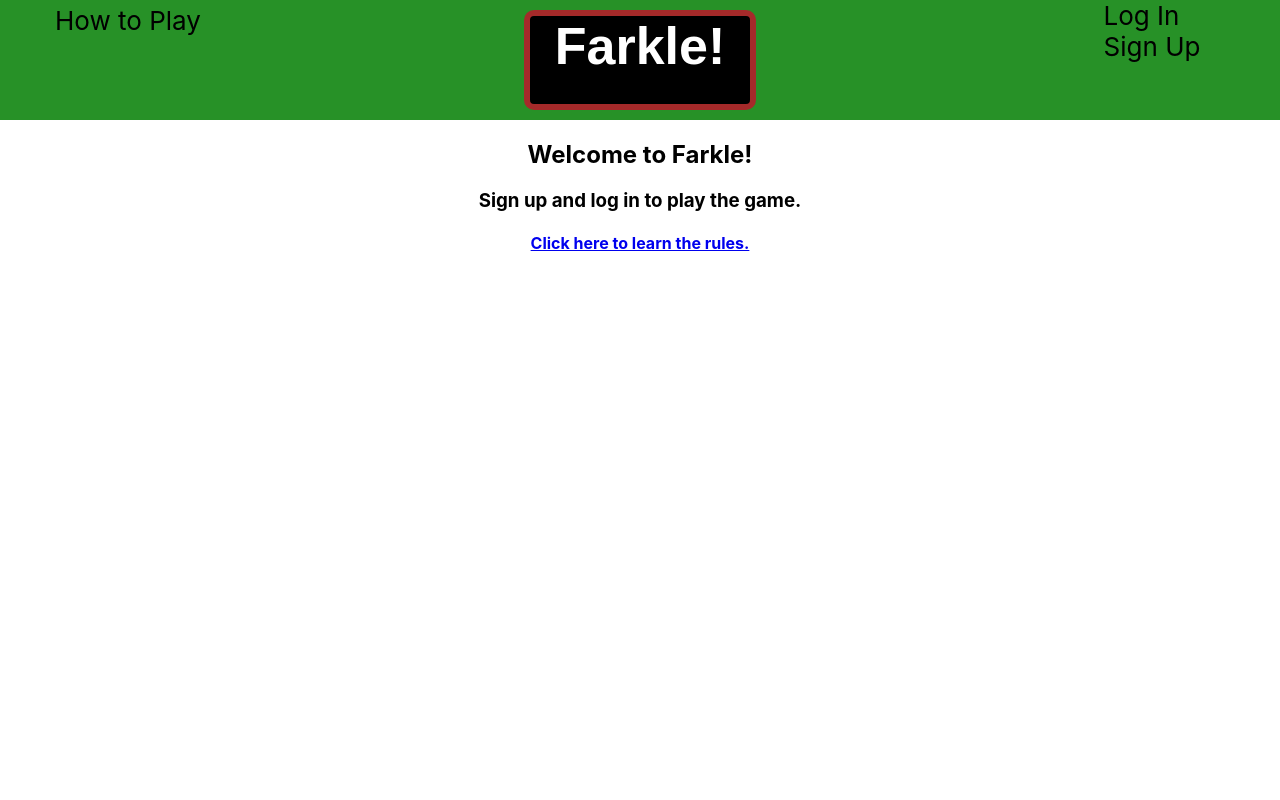
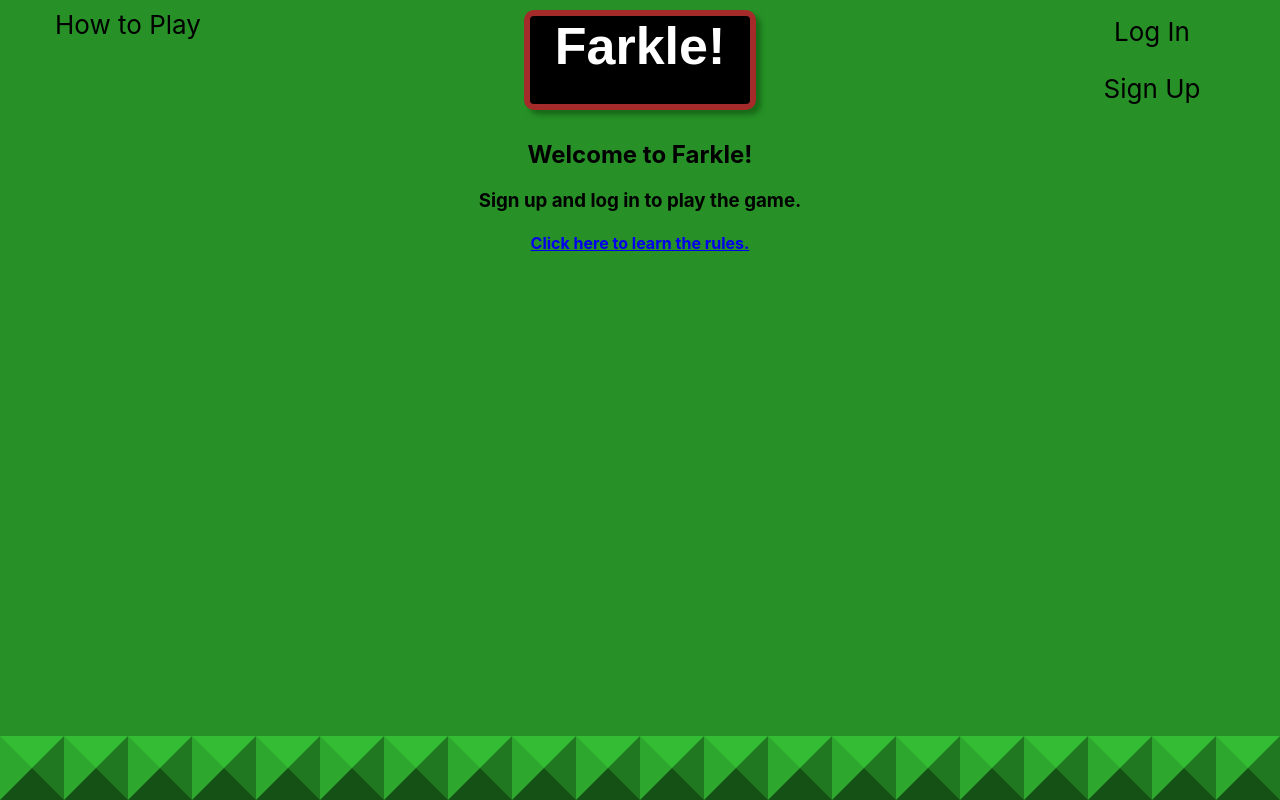
Before and after one commit to carl-larson/capstone-backend, a React (Create React App) app in the folder client/: page / in a window 1280 px wide. Built offline with nearby package versions, Linux system fonts and the light colour scheme; a web font is replaced by a local one.

Commit message:
lots of CSS updates, green backgrounds and chalkboard themes everywhere. Added the croupier border at the bottom.

```diff
--- a/client/src/App.css
+++ b/client/src/App.css
@@ -1,3 +1,7 @@
+body {
+  background-color: rgb(39, 145, 39);
+}
+
 .Header {
   background-color: rgb(39, 145, 39);
   justify-items: center;
@@ -7,6 +11,7 @@
   grid-template-columns: 20% 60% 20%;
   font-size: calc(10px + 2vmin);
   color: white;
+
 }
 
 .menuButton {
@@ -22,17 +27,18 @@ h1 {
   border: 6px solid brown;
   border-radius: 10px;
   background-color: black;
+  box-shadow: 5px 5px 5px rgb(24, 107, 24);
   color: white;
   text-align: center;
   width: 220px;
 }
 
-.topNav {
+/* .topNav {
   width: 100%;
   display: none;
   position: absolute;
 
-}
+} */
 
 .App {
   display: flex;
@@ -40,15 +46,30 @@ h1 {
   align-items: center;
 }
 
+.loginButtons {
+  display: flex;
+  flex-direction: column;
+  justify-content: space-evenly;
+  align-items: center;
+}
+
 .navButton {
   color: black;
   margin: 5px;
+  padding: 2px;
   /* text-decoration: none; */
+  border: 2px solid rgb(39, 145, 39);
 
+}
+
+.rulesButton {
+  height: 32px;
 }
 
 .navButton:hover {
   /* color: red; */
+  font-size: 28px;
+  background-color:rgb(25, 194, 25);
   border: 2px solid brown;
 }
 
@@ -81,8 +102,39 @@ table {
 
 td, th {
 
-  border: 1px solid black;
+  border: 1px solid white;
   padding: 4px;
+}
+
+/*Login Page*/
+
+.login-form {
+  display: flex;
+  flex-direction: column;
+  align-items: center;
+}
+
+.login-form * {
+  margin-top: 5px;
+}
+
+.greenSquareRow {
+  position:absolute;
+  bottom:0;
+  left:0;
+  display: flex;
+  flex-direction: row;
+}
+
+.greenSquare {
+  height: 0px;
+  width: 0px;
+  padding: 0;
+  margin: 0;
+  border: 32px solid rgb(45, 167, 45);
+  border-top-color: rgb(52, 189, 52);
+  border-bottom-color: rgb(21, 80, 21);
+  border-right-color:rgb(32, 121, 32);
 }
 
 /* @media (min-width: 600px) {
--- a/client/src/App.js
+++ b/client/src/App.js
@@ -4,6 +4,7 @@ import React from 'react';
 import './App.css';
 import Navigation from './components/Navigation'
 import ReactRouter from './router/ReactRouter'
+import ScreenBorder from './components/ScreenBorder'
 
 
 function App() {
@@ -11,6 +12,7 @@ function App() {
     <div className='App'>
       <Navigation />
       <ReactRouter />
+      <ScreenBorder />
     </div>
   );
 }
--- a/client/src/components/Home.js
+++ b/client/src/components/Home.js
@@ -2,15 +2,15 @@ import React from 'react'
 import { Link } from 'react-router-dom'
 
 class Home extends React.Component {
-    state = {
-
-    }
     render() {
         return (
-            <div className="homeIntro">
-                <h2>Welcome to Farkle!</h2>
-                <h3>Sign up and log in to play the game.</h3>
-                <h4><Link to='/farklerules'>Click here to learn the rules.</Link></h4>
+            <div>
+                <div className="homeIntro">
+                    <h2>Welcome to Farkle!</h2>
+                    <h3>Sign up and log in to play the game.</h3>
+                    <h4><Link to='/farklerules'>Click here to learn the rules.</Link></h4>
+                </div>
+
             </div>
         )
     }
--- a/client/src/components/Navigation.js
+++ b/client/src/components/Navigation.js
@@ -42,13 +42,13 @@ class Navigation extends React.Component {
         if (isLoggedIn === true) {
             authButtons =
             <div className="loginButtons">
-                <span className="navButton" onClick={this.logout}><Link className="navButtonLink" to="/">Log Out</Link></span><br />
+                <span className="navButton" onClick={this.logout}><Link className="navButtonLink" to="/">Log Out</Link></span>
                 <span className="navButton"><Link className="navButtonLink" to="/playerpage">{this.state.username}</Link></span>
             </div>
         } else {
             authButtons =
             <div className="loginButtons">
-                <span className="navButton"><Link className="navButtonLink" to="/login">Log In</Link></span><br />
+                <span className="navButton"><Link className="navButtonLink" to="/login">Log In</Link></span>
                 <span className="navButton"><Link className="navButtonLink" to="/signup">Sign Up</Link></span>
             </div>
         }
@@ -57,15 +57,15 @@ class Navigation extends React.Component {
         return (
             <div className="Header">
                 {/* <span className="menuButton" onClick={this.displayTopNav}></span> */}
-                <span className="navButton"><Link className="navButtonLink" to="/farklerules">How to Play</Link></span>
+                <span className="navButton rulesButton"><Link className="navButtonLink" to="/farklerules">How to Play</Link></span>
                 <h1>Farkle!</h1>
                 {authButtons}
-                <div className='topNav' style={{display: this.state.topNavButtons}}>
+                {/* <div className='topNav' style={{display: this.state.topNavButtons}}>
                     <span className="navButton"><Link className="navButtonLink" to="/">Home</Link></span>
                     <span className="navButton"><Link className="navButtonLink" to="/farkle">Farkle</Link></span>
                     <span className="navButton"><Link className="navButtonLink" to="/farklerules">How to Play</Link></span>
                     <span className="navButton"><Link className="navButtonLink" to="/playerpage">Players</Link></span>
-                </div>
+                </div> */}
             </div>
         )
     }
--- a/client/src/components/PlayerPage.js
+++ b/client/src/components/PlayerPage.js
@@ -116,7 +116,7 @@ class PlayerPage extends React.Component {
                 <div className = "mainDiv">
                     <h2>Player: {this.state.player}</h2>
                     <button className="createButton" onClick={this.displayPlayers}>Create Game</button>
-                    <table>
+                    <table className="playerTable">
                         <tbody>
                             <tr><th colSpan='4'>Your Games</th></tr>
                             <tr><th>Whose turn?</th><th>Player 1</th><th>Player 2</th><th>Delete</th></tr>
--- /dev/null
+++ b/client/src/components/ScreenBorder.js
@@ -0,0 +1,33 @@
+import React from 'react'
+
+class ScreenBorder extends React.Component {
+    constructor(props) {
+        super(props);
+        this.state = {
+            array: []
+        }
+    }
+    componentDidMount() {
+        let screenWidth = window.innerWidth;
+        let borderCount = Math.floor(screenWidth / 64);
+        // let greenSquare = <div className="greenSquare" />
+        let tempArray = [];
+
+        for (let i = 0; i < borderCount; i++) {
+            tempArray.push(i)
+        }
+        this.setState({array: tempArray})
+        // return borderReturn;
+    }
+
+    render() {
+        return (
+            <div className="greenSquareRow">{this.state.array.map(square => {
+                return <div className="greenSquare" />
+            })}</div>
+        )
+    }
+
+}
+
+export default ScreenBorder
--- a/client/src/components/farkle/Row.js
+++ b/client/src/components/farkle/Row.js
@@ -19,19 +19,19 @@ class Row extends React.Component {
         let xKeptPosition = -64;
         let yPosition = -((value - 1) * 64);
 
-        let selectedcolor = 'gray';
-        let keptcolor = 'gray';
+        let selectedcolor = 'lightgray';
+        let keptcolor = 'lightgray';
         // selected ? bordercolor = 'red' : bordercolor = 'gray';
         if (selected && !kept) {
             selectedcolor = 'red';
         } else if (selected && kept) {
-            selectedcolor = 'gray';
+            selectedcolor = 'lightgray';
             keptcolor = 'red';
             xRolledPosition = -64;
             xKeptPosition = 0;
         } else {
-            selectedcolor = 'gray';
-            keptcolor = 'gray';
+            selectedcolor = 'lightgray';
+            keptcolor = 'lightgray';
             xRolledPosition = 0;
             xKeptPosition = -64;
         }
--- a/client/src/components/farkle/farkleStyle.css
+++ b/client/src/components/farkle/farkleStyle.css
@@ -48,11 +48,12 @@
 
 .rolled {
     border: 4px solid gray;
-
+    border-radius: 4px;
 }
 
 .kept {
     border: 4px solid gray;
+    border-radius: 4px;
 }
 
 .scoreBoard {
@@ -67,6 +68,7 @@
     border: 6px solid brown;
     background-color: black;
     border-radius: 5px;
+    box-shadow: 5px 5px 5px rgb(24, 107, 24);
 
 }
 
--- a/client/src/components/playerPage.css
+++ b/client/src/components/playerPage.css
@@ -22,26 +22,40 @@
 }
 
   .opponentTable {
+    color: white;
     display: inline-block;
     margin-top: 10px;
     margin-bottom: 10px;
+    /* background-color: white; */
   }
+
+  .playerTable {
+      color: white;
+      background-color:black;
+      border: 4px solid brown;
+      box-shadow: 5px 5px 5px rgb(24, 107, 24);
+  }
+
+  th {
+      background-color: rgb(36, 36, 36);
+  }
+
   /* Modal Content/Box */
   .modal-content {
-    background-color: #fefefe;
+    background-color: black;
     text-align: center;
     margin: 5px auto; /* 15% from the top and centered */
-    border: 1px solid #888;
-    width: 40%; /* Could be more or less, depending on screen size */
+    border: 4px solid brown;
+    width: 30%; /* Could be more or less, depending on screen size */
   }
 
   /* The Close Button */
   .close {
     /* Position it in the top right corner outside of the modal */
     position: absolute;
-    right: 31%;
+    right: 36%;
     top: 8%;
-    color: #000;
+    color: #FFF;
     font-size: 35px;
     font-weight: bold;
   }
```
Also changed, not shown: client/src/components/Login.js (+0 -24 lines), client/src/components/Signup.js (+0 -7 lines), client/src/components/farkle/Farkle.js (+2 -13 lines), client/src/components/farkle/dicePicLine.png.
